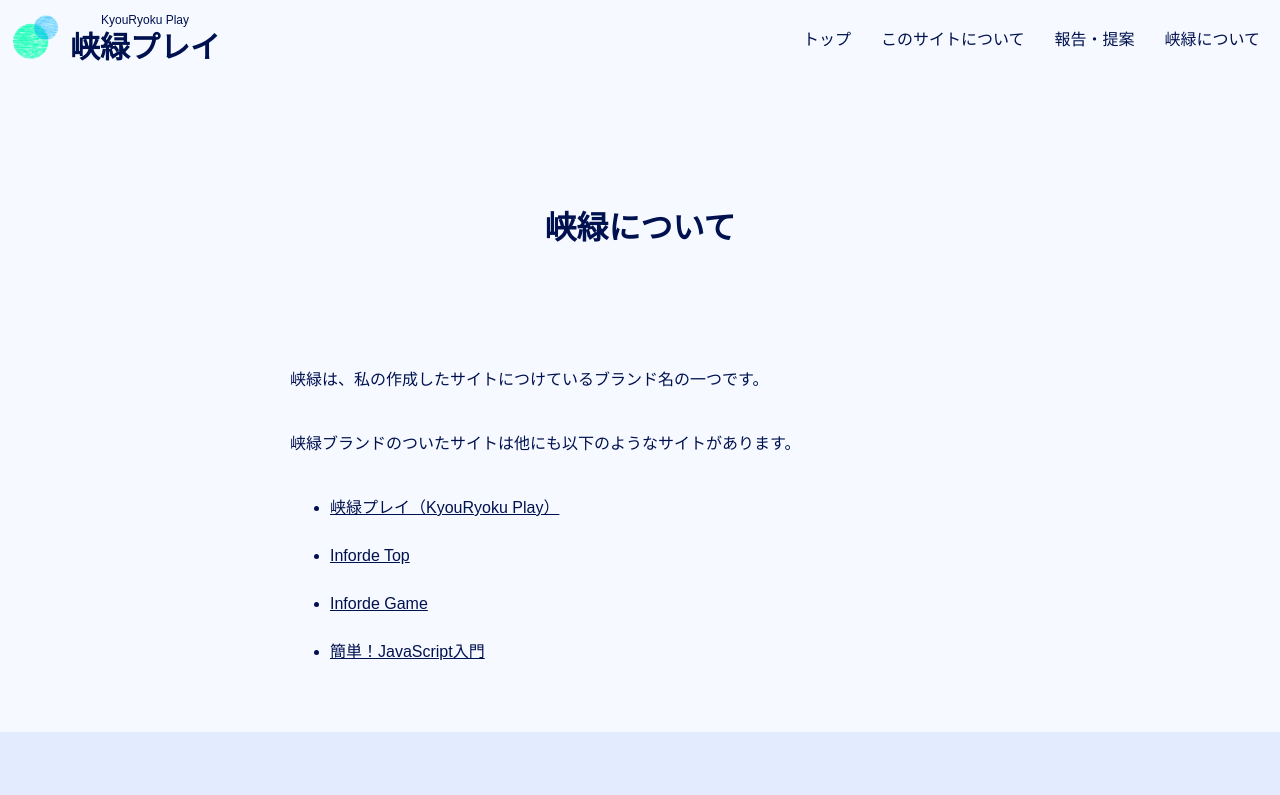
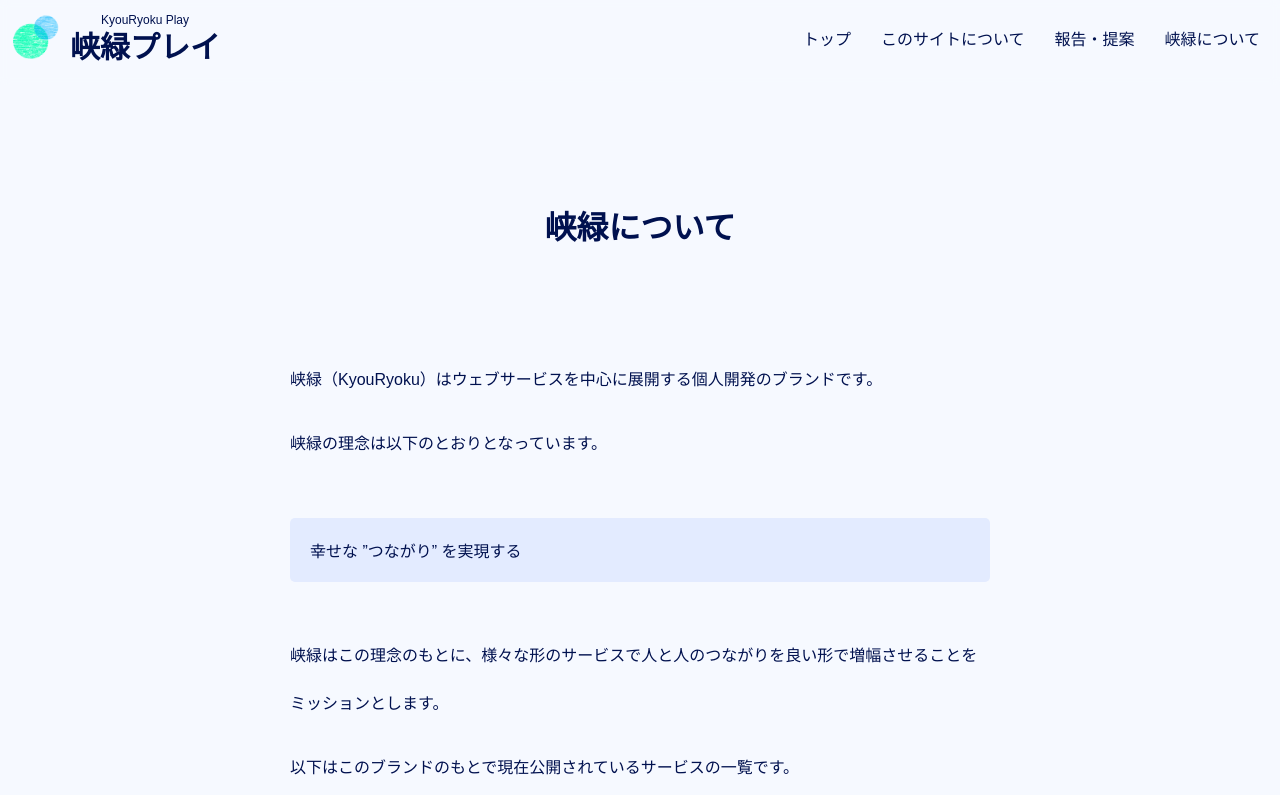
Before and after one commit to goshieta/kyouryoku-play, a Next.js app: page /additional/aboutkyouryoku in a window 1280 px wide. Shown: the top 795 px of the page. Built offline with nearby package versions, Linux system fonts and the light colour scheme.

Commit message:
峡緑についてのページを更新

```diff
--- a/app/additional/aboutkyouryoku/page.tsx
+++ b/app/additional/aboutkyouryoku/page.tsx
@@ -1,6 +1,6 @@
 import { Metadata } from "next";
+import styles from "../additional.module.css";
 import Link from "next/link";
-import styles from "../additional.module.css";
 
 export const metadata: Metadata = {
   title: "峡緑について - 峡緑プレイ",
@@ -10,25 +10,23 @@ export default function Aboutkyouryoku() {
   return (
     <div id={styles.explain_area}>
       <h1>峡緑について</h1>
-      <p>峡緑は、私の作成したサイトにつけているブランド名の一つです。</p>
-      <p>峡緑ブランドのついたサイトは他にも以下のようなサイトがあります。</p>
+      <p>
+        峡緑（KyouRyoku）はウェブサービスを中心に展開する個人開発のブランドです。
+      </p>
+      <p>峡緑の理念は以下のとおりとなっています。</p>
+      <div className={styles.block}>幸せな ”つながり” を実現する</div>
+      <p>
+        峡緑はこの理念のもとに、様々な形のサービスで人と人のつながりを良い形で増幅させることをミッションとします。
+      </p>
+      <p>以下はこのブランドのもとで現在公開されているサービスの一覧です。</p>
       <ul>
         <li>
-          <Link href="/">峡緑プレイ（KyouRyoku Play）</Link>
-        </li>
-        <li>
-          <Link href="https://iyqzbugtwfgzyugaybuxxa.on.drv.tw/Indorde%20top/InT.html">
-            Inforde Top
-          </Link>
-        </li>
-        <li>
-          <Link href="https://iyqzbugtwfgzyugaybuxxa.on.drv.tw/Indorde%20top/InT/Ing/Ing.html">
-            Inforde Game
-          </Link>
-        </li>
-        <li>
-          <Link href="https://iyqzbugtwfgzyugaybuxxa.on.drv.tw/Indorde%20top/InT/%E7%B0%A1%E5%8D%98!%E8%AA%B0%E3%81%A7%E3%82%82!Javascript%E5%85%A5%E9%96%80/%E5%85%A5%E9%96%80.html">
-            簡単！JavaScript入門
+          <Link
+            href="https://kyouryoku-play.vercel.app"
+            target="_blank"
+            rel="noopener noreferrer"
+          >
+            峡緑プレイ | KyouRyoku Play
           </Link>
         </li>
       </ul>
--- a/app/additional/additional.module.css
+++ b/app/additional/additional.module.css
@@ -13,6 +13,14 @@
 #explain_area li {
   line-height: 3em;
 }
+
+.block {
+  margin: 50px 0;
+  background-color: var(--special-bg);
+  border-radius: 5px;
+  padding: 20px;
+}
+
 @media screen and (max-width: 740px) {
   #explain_area {
     margin: 20px;
```
